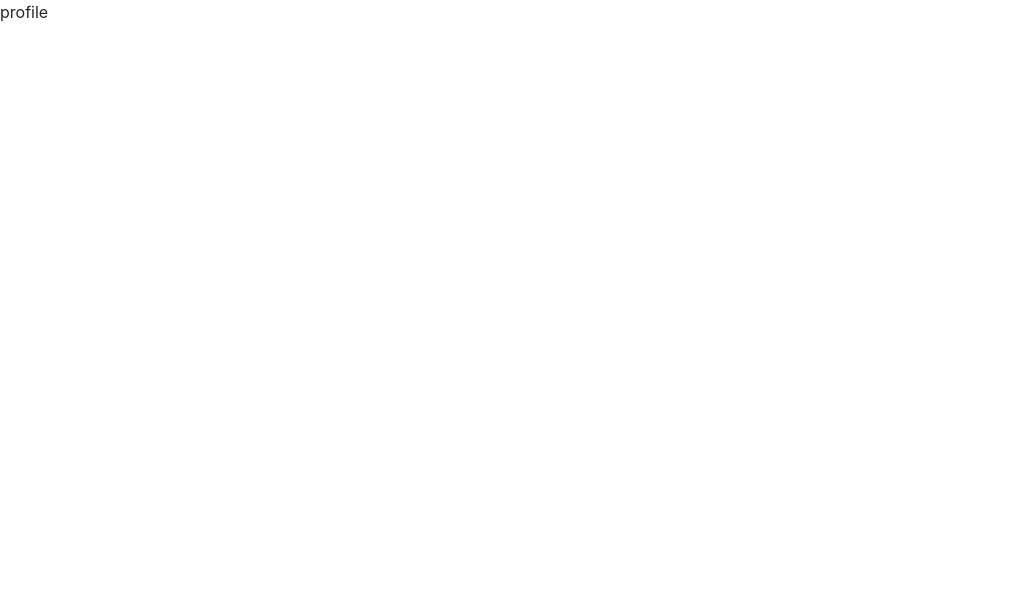
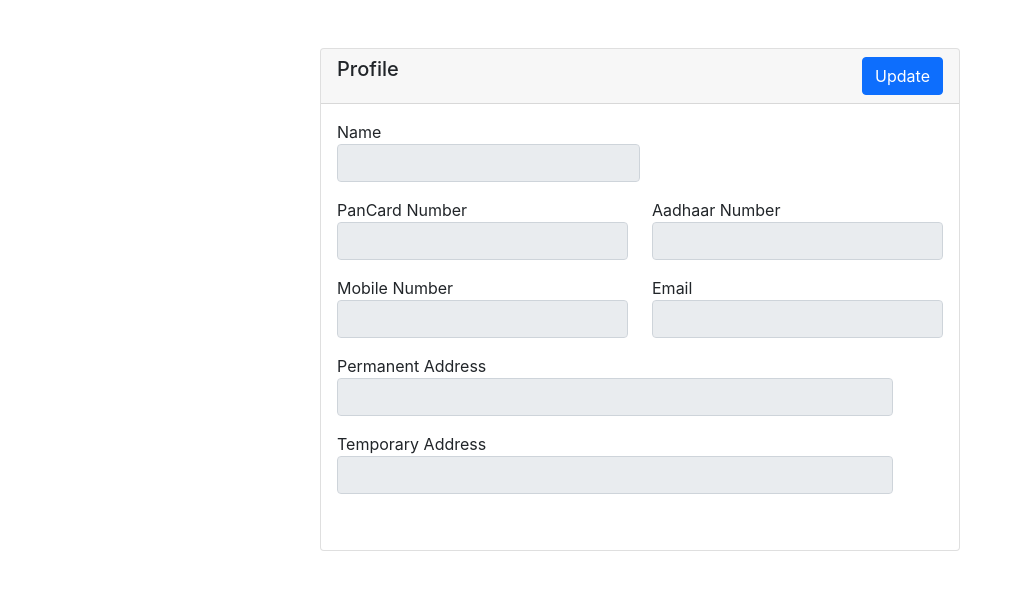
Before and after one commit to Mohit-Maurya/BankAppV1, a React (Create React App) app in the folder frontend/: page /profile in a window 1280 px wide. Shown: the top 590 px of the page, without its empty margins (0-1022 px from the left). Built offline with nearby package versions, Linux system fonts and the light colour scheme; no server answers.

Commit message:
view and update profile frontend and integrated with backend

```diff
--- a/frontend/public/index.html
+++ b/frontend/public/index.html
@@ -43,5 +43,7 @@
     <script src="https://cdn.jsdelivr.net/npm/bootstrap@5.0.2/dist/js/bootstrap.bundle.min.js" integrity="sha384-MrcW6ZMFYlzcLA8Nl+NtUVF0sA7MsXsP1UyJoMp4YLEuNSfAP+JcXn/tWtIaxVXM" crossorigin="anonymous"></script>
     <script src="https://cdn.jsdelivr.net/npm/@popperjs/core@2.9.2/dist/umd/popper.min.js" integrity="sha384-IQsoLXl5PILFhosVNubq5LC7Qb9DXgDA9i+tQ8Zj3iwWAwPtgFTxbJ8NT4GN1R8p" crossorigin="anonymous"></script>
     <script src="https://cdn.jsdelivr.net/npm/bootstrap@5.0.2/dist/js/bootstrap.min.js" integrity="sha384-cVKIPhGWiC2Al4u+LWgxfKTRIcfu0JTxR+EQDz/bgldoEyl4H0zUF0QKbrJ0EcQF" crossorigin="anonymous"></script>
+    <script type="module" src="https://unpkg.com/ionicons@5.5.2/dist/ionicons/ionicons.esm.js"></script>
+    <script nomodule src="https://unpkg.com/ionicons@5.5.2/dist/ionicons/ionicons.js"></script>
   </body>
 </html>
--- a/frontend/src/components/profile/profile.component.js
+++ b/frontend/src/components/profile/profile.component.js
@@ -1,11 +1,98 @@
-import React from 'react';
+import React, { useState, useEffect } from 'react';
+import { IoCloseCircleOutline } from "react-icons/io5";
+import axios from 'axios';
 
-function Profile(){
- return(
-    <div>
-        profile
-    </div>
- )
+function Profile() {
+
+    const [data, setData] = useState({
+        name: '', pan: '', email: '', temporaryAddress: '', aadhaarNumber: '',
+        mobileNumber: '', permanentAddress: ''
+    })
+
+    const [update, setUpdate] = useState(false)
+
+    const getUser = async () => {
+        await axios.get("http://localhost:8080/user/" + (1122).toString())
+            .then((res) => {
+                console.log(res)
+                setData({
+                    name: res.data.name, pan: res.data.pan, email: res.data.email,
+                    temporaryAddress: res.data.temporaryAddress, aadhaarNumber: res.data.aadhaarNumber,
+                    mobileNumber: res.data.mobileNumber, permanentAddress: res.data.permanentAddress
+                })
+            })
+            .catch((err) => {
+                console.log(err)
+            })
+    }
+
+    const updateProfile = (event)=>{
+        event.preventDefault();
+        console.log(data)
+    }
+
+    const cancelUpdate = async (event)=>{
+        if (window.confirm("Changes will not be saved") === true) {
+            window.location.reload(false);
+          }
+        event.preventDefault();
+    }
+
+
+    useEffect(() => {
+        getUser()
+    }, [])
+
+
+    return (
+        <div className="card mx-auto mt-5" style={{ width: '50vw' }}>
+            <div className="card-header">
+                <h5 className="float-start">Profile</h5>
+               {update? <button onClick={cancelUpdate} className='float-end' style={{borderColor:'transparent',backgroundColor:'transparent'}}>
+                                    <IoCloseCircleOutline size='2rem' color='red'/></button> :
+                        <button className='btn btn-primary float-end' onClick={() => {setUpdate(true);console.log(data)}}>Update</button>
+                }
+            </div>
+            <div className="card-body">
+                <div className="col-6 form-group mb-3">
+                    <label>Name </label>
+                    <input type="text" className="form-control" id="name" defaultValue={data.name} onChange={(e) => setData((prevState) => ({ ...prevState, name: e.target.value }))} disabled={!update} />
+                </div>
+                <div className='row'>
+                    <div className="col-6 form-group mb-3">
+                        <label>PanCard Number </label>
+                        <input type="text" className="form-control" id="pancard" defaultValue={data.pan} onChange={(e) => setData((prevState) => ({ ...prevState, pan: e.target.value }))} disabled={!update} />
+                    </div>
+                    <div className="col-6 form-group mb-3">
+                        <label>Aadhaar Number</label>
+                        <input type="text" className="form-control" id="aadhaar" defaultValue={data.aadhaarNumber} onChange={(e) => setData((prevState) => ({ ...prevState, aadhaarNumber: e.target.value }))} disabled={!update} />
+                    </div>
+                </div>
+                <div className='row'>
+                    <div className="col-6 form-group mb-3">
+                        <label>Mobile Number </label>
+                        <input type="text" className="form-control" id="mobile" defaultValue={data.mobileNumber} onChange={(e) => setData((prevState) => ({ ...prevState, mobileNumber: e.target.value }))} disabled={!update} />
+                    </div>
+                    <div className="col-6 form-group mb-3">
+                        <label>Email</label>
+                        <input type="text" className="form-control" id="email" defaultValue={data.email} onChange={(e) => setData((prevState) => ({ ...prevState, email: e.target.value }))} disabled={!update} />
+                    </div>
+                </div>
+                <div className="col-11 form-group mb-3">
+                    <label>Permanent Address </label>
+                    <input type="text" className="form-control" id="permanentAddress" defaultValue={data.permanentAddress} onChange={(e) => setData((prevState) => ({ ...prevState, permanentAddress: e.target.value }))} disabled={!update} />
+                </div>
+                <div className="col-11 form-group mb-3">
+                    <label>Temporary Address </label>
+                    <input type="text" className="form-control" id="temporaryAddress" defaultValue={data.temporaryAddress} onChange={(e) => setData((prevState) => ({ ...prevState, temporaryAddress: e.target.value }))} disabled={!update} />
+                </div>
+                <br />
+                {/* <p><span style={{ color: 'red' }}>{login.error}</span></p> */}
+                {update && <button className="btn btn-primary float-end" onClick={updateProfile} >Save</button>}
+            </div>
+        </div>
+
+    )
 }
 
 export default Profile;
```
Also changed, not shown: 1 other file (tests, documents, lock files or other folders).
